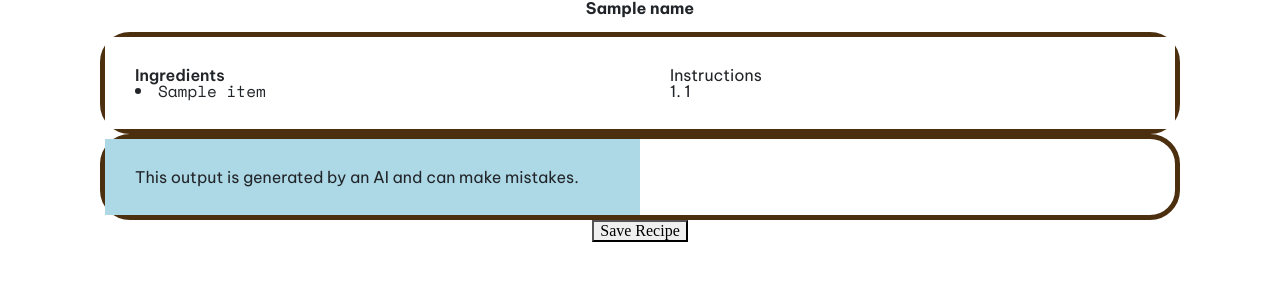
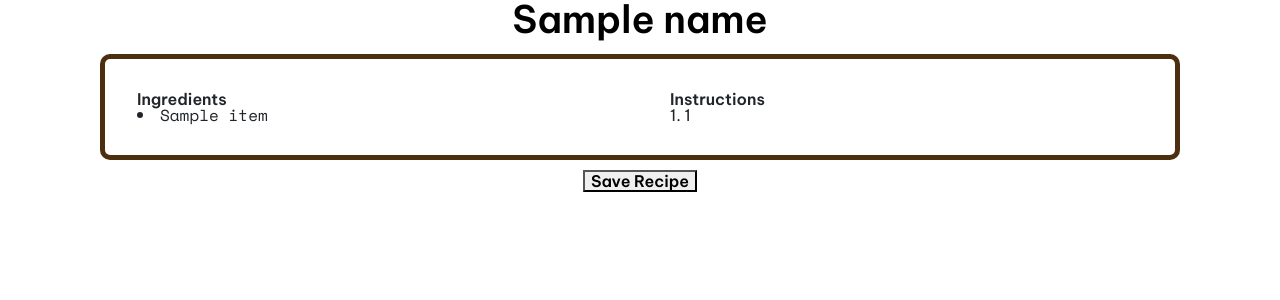
Before and after one commit to janengcodes/scraps2, a Flask app: template scraps/templates/recipe.html in a window 1280 px wide. Shown: the top 300 px of the page. Run offline with Flask 3, Linux system fonts and the light colour scheme; the template is opened without the code that fills it: most values are stand-ins (such as "Sample title", 1, 10 or a date in 2020); parts of the project's set-up code (start-up, migrations or seed data) failed here and were passed over; some libraries are stand-ins or nearby versions.

Commit message:
after symposium

```diff
--- a/scraps/api/pantry.py
+++ b/scraps/api/pantry.py
@@ -72,8 +72,8 @@ def cookable_meals(username):
 
         # Use fuzzy matching to determine if all ingredients are in pantry
         missing = fuzzy_match_pantry(pantry_ingredients, recipe_ingredient_names)
-        # cookable_map[meal["recipe_name"]] = len(missing) == 0
-        cookable_map[meal["recipe_name"]] = False
+        cookable_map[meal["recipe_name"]] = len(missing) == 0
+        # cookable_map[meal["recipe_name"]] = False
 
     print(f"Cookable map: {cookable_map}")
     return flask.jsonify(cookable_map), 200
@@ -485,7 +485,7 @@ def add_to_pantry_check_box(username):
         FROM pantry
         WHERE username = ?
     ''', (username,)).fetchone()
-    print(f"Pantry record fetched: {pantry}")
+
 
     if pantry is None:
         print("No pantry found for user.")
--- a/scraps/static/css/recipe.css
+++ b/scraps/static/css/recipe.css
@@ -53,10 +53,11 @@
   display:grid;
   grid-template-columns: 1fr 1fr;
   border: 5px solid #4B2F0E;
-  border-radius: 30px;
-  padding:0;
+  border-radius: 10px;
+  padding:2px;
   margin-left:100px;
   margin-right:100px;
+  margin-bottom:10px;
 }
 
 .ingredients, .instructions{
--- a/scraps/templates/recipe.html
+++ b/scraps/templates/recipe.html
@@ -17,7 +17,7 @@ crossorigin="anonymous"
 <body>
   <div class="reactEntry"></div>
 <div class="header">
-<h2 class="be-vietnam-pro-bold">{{ name }} </h2>
+<h2 class="h2-be-vietnam-pro">{{ name }} </h2>
 </div>
 <br>
 
@@ -31,7 +31,7 @@ crossorigin="anonymous"
     </div>
 
     <div class="instructions ">
-      <h3 class="be-vietnam-pro">Instructions</h3>
+      <h3 class="be-vietnam-pro-boldish">Instructions</h3>
         <ol>
         {%for num in instructions_list%}
         <li class="be-vietnam-pro">{{ loop.index }}. {{num}}</li>
@@ -42,20 +42,20 @@ crossorigin="anonymous"
 
 </div>
 
-<div class="card">
+<!-- <div class="card">
 
-  <div class=" be-vietnam-pro disclaimer">
+  <div class="be-vietnam-pro  disclaimer">
     This output is generated by an AI and can make mistakes.
 
   </div>
 
-</div>
+</div> -->
 
   <div class="submit-form">
     <div>
       <form action="/api/v1/saved_recipes/" method="post">
         <input type="hidden" name="json_data" value="{{ json }}">
-        <button type="submit">Save Recipe</button>
+        <button type="submit" class = "be-vietnam-pro-boldish">Save Recipe</button>
       </form>
     </div>
   </div>
```
Also changed, not shown: var/scraps.sqlite3.
